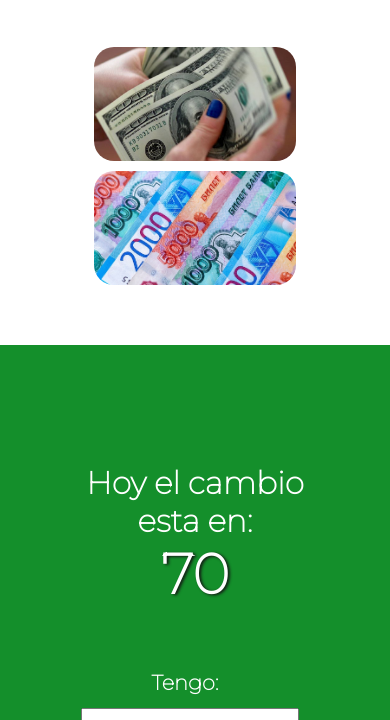
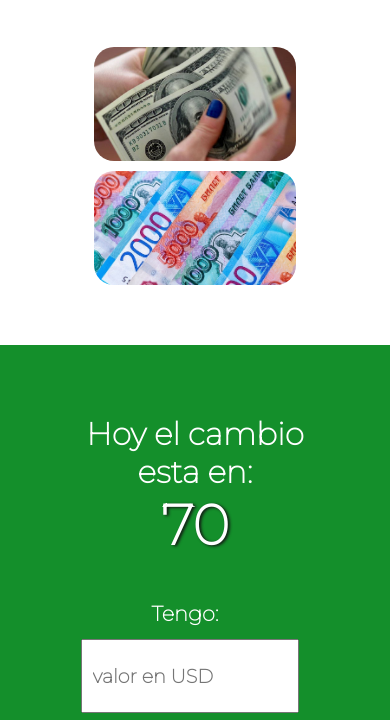
Before and after one commit to DataJoshua/NUexchange, a plain HTML site: page index.html in a window 390 px wide. Shown: the part 357-1077 px from the top of the page. Drawn offline with nearby package versions, Linux system fonts and the light colour scheme; no server answers.

Commit message:
responsive design delimitado para telefono

```diff
--- a/css/styles.css
+++ b/css/styles.css
@@ -104,7 +104,7 @@ nav ul a{
 
 .panel2{
     background: var(--color-primary);
-    height: 50vh;
+
     width:100%;
     margin-top: 40px;
     display: flex;
@@ -116,7 +116,8 @@ nav ul a{
 }
 .panel2-text{
     padding-right: 10%;
-
+    margin-top: 70px;
+    margin-bottom: 70px;
 }
 
 .calc{
@@ -200,12 +201,12 @@ nav ul a{
         transform: translateX(0px);
     }
     .panel2{
-        padding:50px 0px 150px 0px;
+        padding:50px 0px 70px 0px;
     }
     .panel2-text{
-        margin-top: 90px;
-        margin-bottom: 50px;
-        padding: 0px;
+        margin-top: 20px;
+        margin-bottom: 30px;
+        padding: 0px !important;
         text-align: center;
     }
     .output-ruble{
--- a/index.html
+++ b/index.html
@@ -4,7 +4,7 @@
     <meta charset="UTF-8">
     <meta http-equiv="X-UA-Compatible" content="IE=edge">
     <meta name="viewport" content="width=device-width, initial-scale=1.0">
-    <title>Document</title>
+    <title>NUexchange</title>
 
     <script src="https://code.jquery.com/jquery-3.5.1.min.js" integrity="sha256-9/aliU8dGd2tb6OSsuzixeV4y/faTqgFtohetphbbj0=" crossorigin="anonymous"></script>
     <link rel="stylesheet" href="css/styles.css">
```
